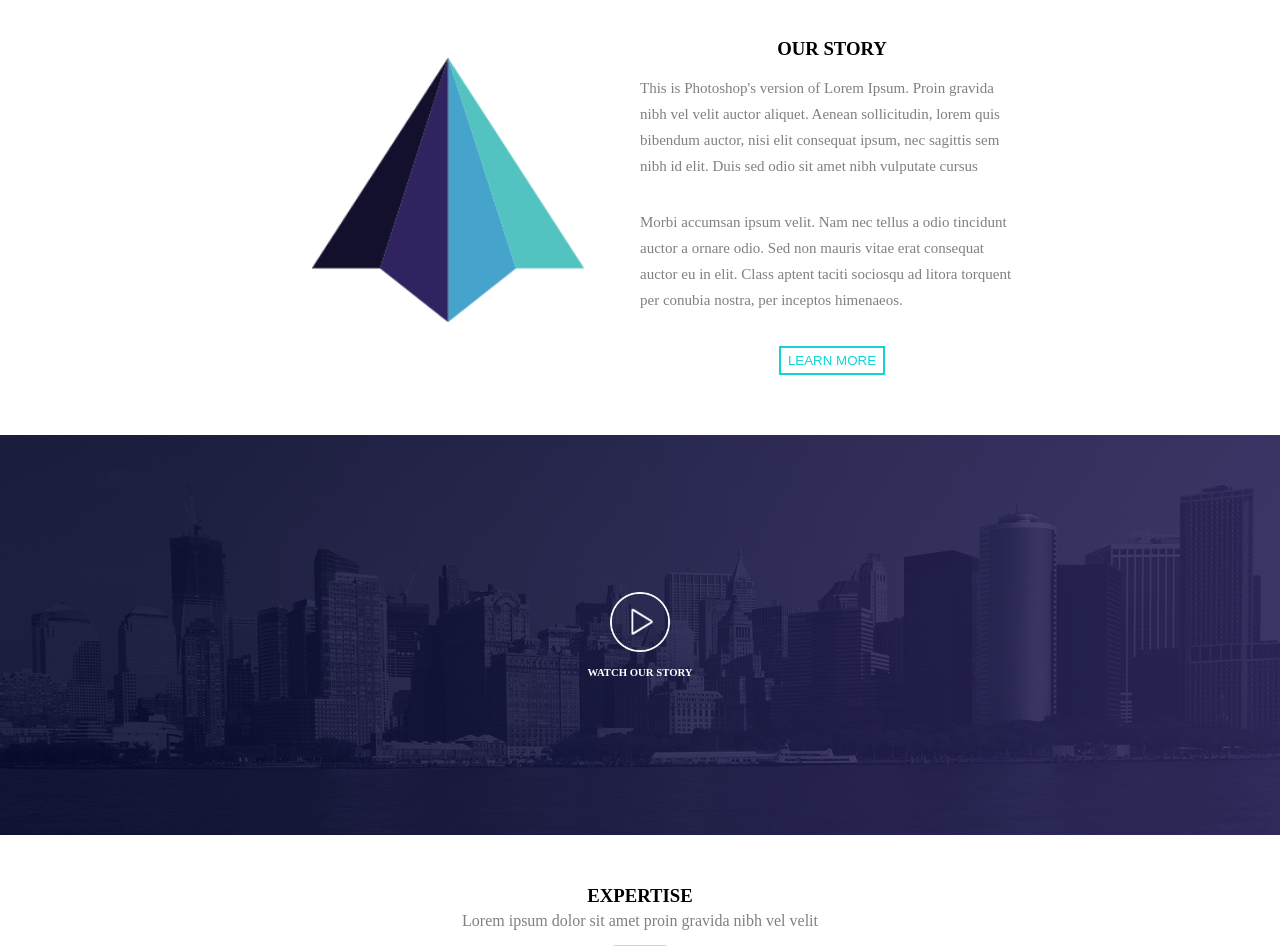
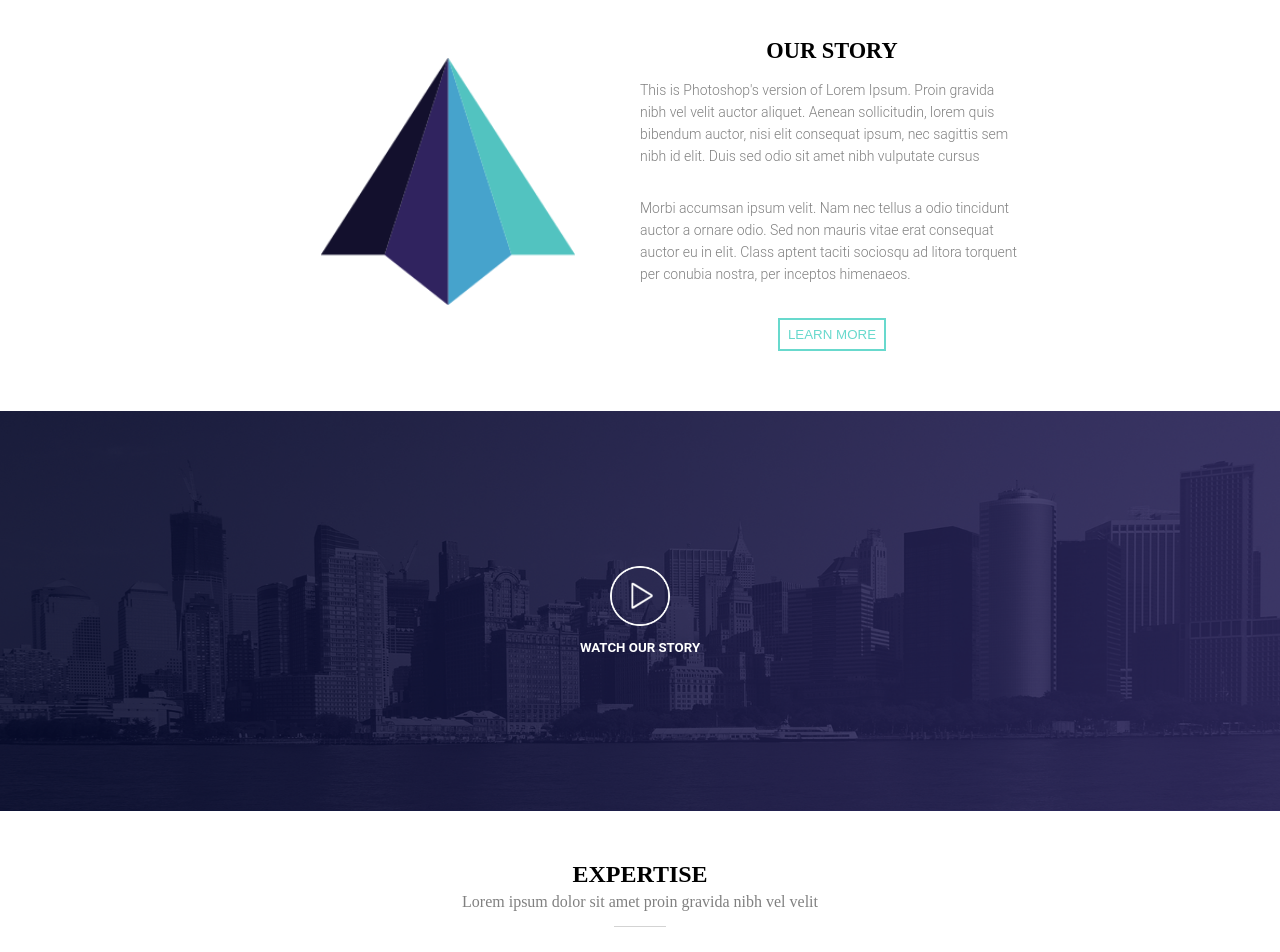
Before and after one commit to sb-olr/Trello-psd-to-html, a plain HTML site: page index.html in a window 1280 px wide. Shown: the top 952 px of the page. Drawn offline with Linux system fonts and the light colour scheme.

Commit message:
reset font-family and size

```diff
--- a/index.html
+++ b/index.html
@@ -8,7 +8,6 @@
   <link rel="stylesheet" href="style.css" />
   <title>Document</title>
 </head>
-
 <body>
   <header>
     <nav></nav>
@@ -22,7 +21,7 @@
       <!--Story Section (Priya)-->
       <div class="story">
         <div class="content">
-          <h3>OUR STORY</h3>
+          <h2>OUR STORY</h2>
           <p>
             This is Photoshop's version of Lorem Ipsum. Proin gravida nibh
             vel velit auctor aliquet. Aenean sollicitudin, lorem quis
@@ -50,14 +49,14 @@
             <img src="images/play.png" />
           </div>
           <div class="heading">
-            <h6>WATCH OUR STORY</h6>
+            <h5>WATCH OUR STORY</h5>
           </div>
         </div>
       </div>
     </section>
     <!--Expertise Section(Priya)-->
     <section id="our-expertise">
-      <h3>EXPERTISE</h3>
+      <h2>EXPERTISE</h2>
       <p>Lorem ipsum dolor sit amet proin gravida nibh vel velit</p>
 
       <hr color="lightgray" width="4%" size="1px" />
--- a/style.css
+++ b/style.css
@@ -31,32 +31,40 @@
 .container .story-image img {
   width: 100%;
   height: 70%;
+  justify-content: left;
 }
 
 .container .story .content p {
-  font-size: 15px;
-  line-height: 26px;
+  /*font-size: 15px;
+  line-height: 26px;*/
   padding-bottom: 15px;
   padding-top: 15px;
+  text-align: left;
+  font-family: "Roboto";
+  font-size: 14px;
+  font-weight: 300;
+  font-style: normal;
+  letter-spacing: normal;
+  line-height: 22px;
   color: grey;
+
 }
 
-.container .story .content h3 {
+.container .story .content h2 {
   padding-top: 10%;
+  font-family: "PlayfairDisplay";
+  font-size: 22px;
+  font-size: 1.4rem;
 }
 
 button {
   margin-left: auto;
   margin-right: auto;
-  background-color: white;
-  border-color: rgb(18, 212, 212);
-  border-style: solid;
-  text-align: center;
-  padding-top: 5px;
-  padding-bottom: 5px;
-  padding-left: 7px;
-  padding-right: 7px;
-  color: rgb(18, 212, 212);
+  font-family: 'Hammersmith One', sans-serif;
+  color: #68d9cd;
+  background-color: transparent;
+  border: 2px solid #68d9cd;
+  padding: 0.5em 0.6em;
 }
 
 .button {
@@ -80,6 +88,10 @@ button {
   justify-content: center;
 }
 
+.container2 h5 {
+  font-family: "Roboto";
+}
+
 .container2 .watch-story .video-image {
   text-align: center;
 }
@@ -92,12 +104,14 @@ button {
 
 #our-expertise {
   text-align: center;
+
 }
 
-#our-expertise h3 {
+#our-expertise h2 {
   text-align: center;
   padding-top: 50px;
   padding-bottom: 5px;
+  font-family: 'Playfair Display';
 }
 
 #our-expertise p {
@@ -188,6 +202,11 @@ hr {
 .grid-wrapper .item p {
   padding-top: 15px;
   color: grey;
+  font-family: 'Roboto';
+}
+
+.grid-wrapper .item h5 {
+  font-family: 'Roboto';
 }
 
 .grid-wrapper .item img {
```
